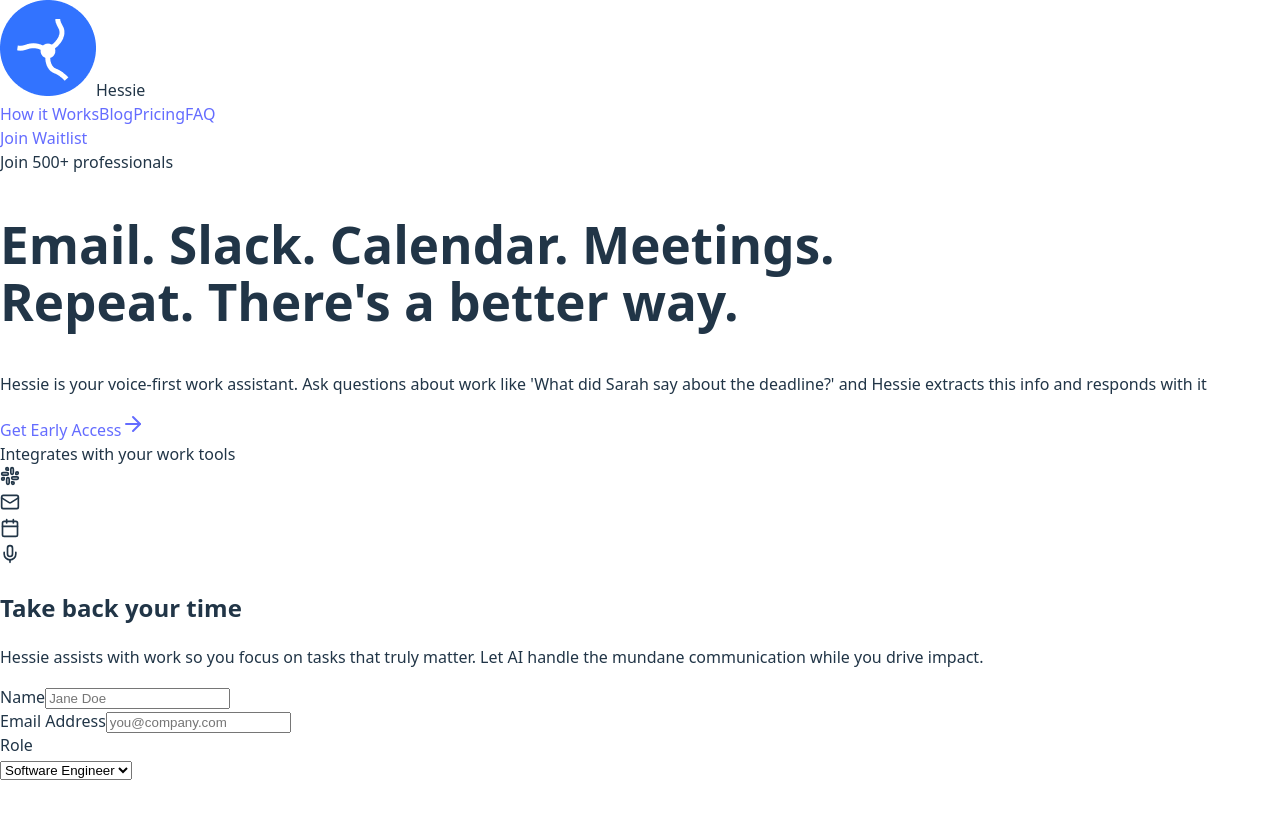
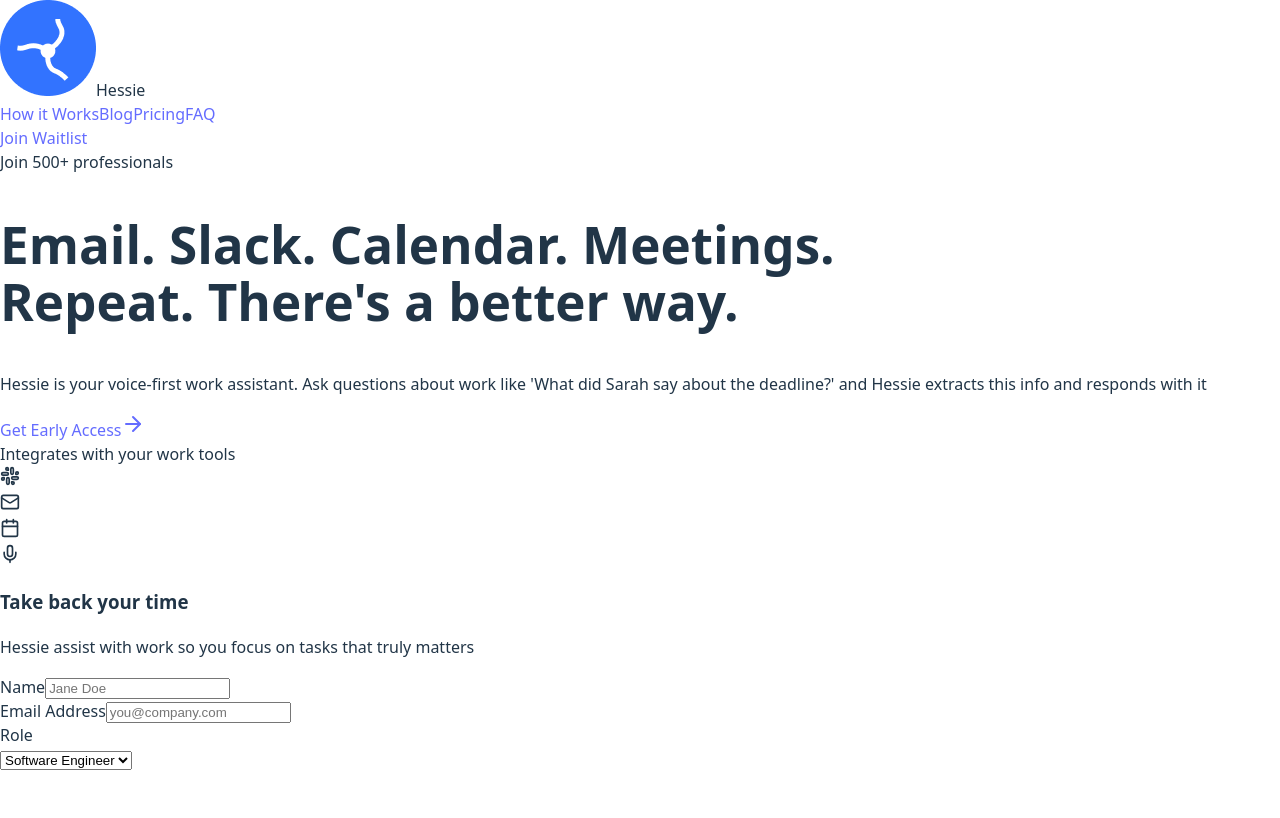
Before and after one commit to Popsabey/hessy, a React (Vite) app: page / in a window 1280 px wide. Shown: the top 818 px of the page. Built offline with nearby package versions, Linux system fonts and the light colour scheme; the HTML template or start-up script is replaced by a standard one.

Commit message:
fix: correct waitlist section text and alignment

```diff
--- a/src/components/WaitlistSection.jsx
+++ b/src/components/WaitlistSection.jsx
@@ -43,11 +43,11 @@
     return (
         <section id="waitlist" className="py-20 bg-white dark:bg-slate-950 transition-colors duration-300">
             <div className="container max-w-6xl mx-auto px-6">
-                <div className="grid grid-cols-1 lg:grid-cols-2 gap-12 items-center">
+                <div className="grid grid-cols-1 lg:grid-cols-2 gap-12 items-start">
 
                     {/* Left Column: Text Content */}
                     <div className="text-left">
-                        <motion.h2
+                        <motion.h3
                             initial={{ opacity: 0, y: 20 }}
                             whileInView={{ opacity: 1, y: 0 }}
                             viewport={{ once: true }}
@@ -55,7 +55,7 @@
                             className="text-3xl md:text-5xl font-bold text-slate-900 dark:text-white mb-6 tracking-tight leading-tight"
                         >
                             Take back your time
-                        </motion.h2>
+                        </motion.h3>
                         <motion.p
                             initial={{ opacity: 0, y: 20 }}
                             whileInView={{ opacity: 1, y: 0 }}
@@ -63,7 +63,7 @@
                             transition={{ duration: 0.5, delay: 0.1 }}
                             className="text-lg md:text-xl text-slate-600 dark:text-slate-400 max-w-lg leading-relaxed"
                         >
-                            Hessie assists with work so you focus on tasks that truly matter. Let AI handle the mundane communication while you drive impact.
+                            Hessie assist with work so you focus on tasks that truly matters
                         </motion.p>
                     </div>
 
```
